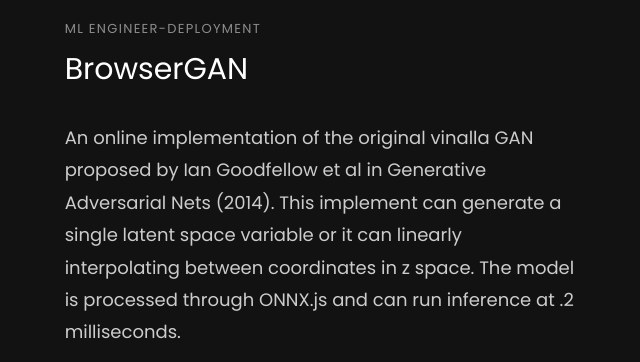
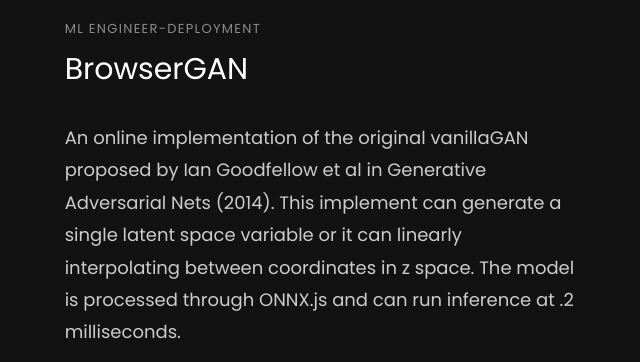
Before and after one commit to mazy1998/Personal_Webpage, a plain HTML site: page index.html in a window 1280 px wide. Shown: the part 3020-3382 px from the top of the page, 98-738 px from the left. Drawn offline with Linux system fonts and the light colour scheme; some packages are replaced by stand-ins of ours; no server answers; files whose address does not match are found by name.

Commit message:
spellings

```diff
--- a/index.html
+++ b/index.html
@@ -215,7 +215,7 @@
             <div class="text order-1">
               <h4 class="subheading">ML Engineer-Deployment</h4>
               <h2 class="heading"><a href="https://mazy1998.github.io/browserGAN/" target="_blank" >BrowserGAN</a></h2>
-              <p> An online implementation of the original vinalla GAN proposed by Ian Goodfellow et al in Generative Adversarial Nets (2014).
+              <p> An online implementation of the original vanillaGAN proposed by Ian Goodfellow et al in Generative Adversarial Nets (2014).
                 This implement can generate a single latent space variable or it can linearly interpolating between coordinates in z space.
                 The model is processed through ONNX.js and can run inference at .2 milliseconds.
               </p>
```
Also changed, not shown: 1 other file.
